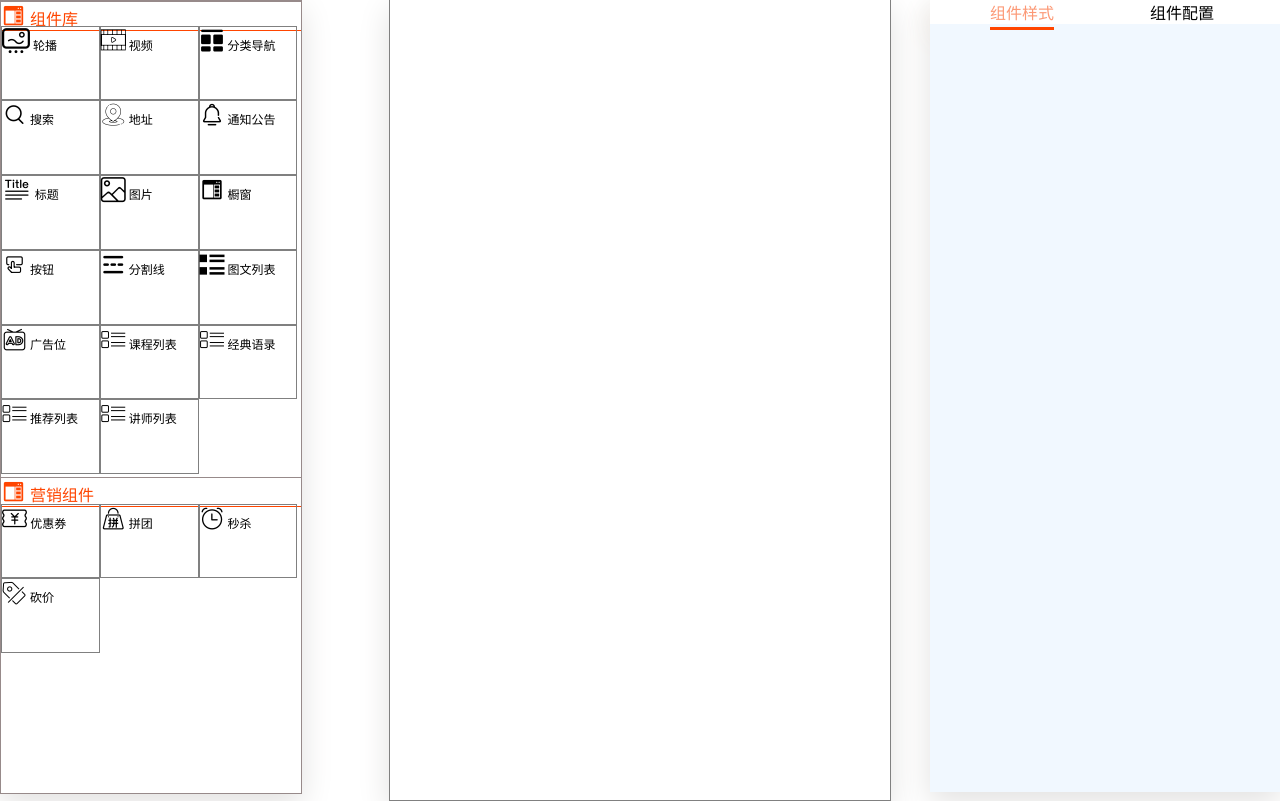
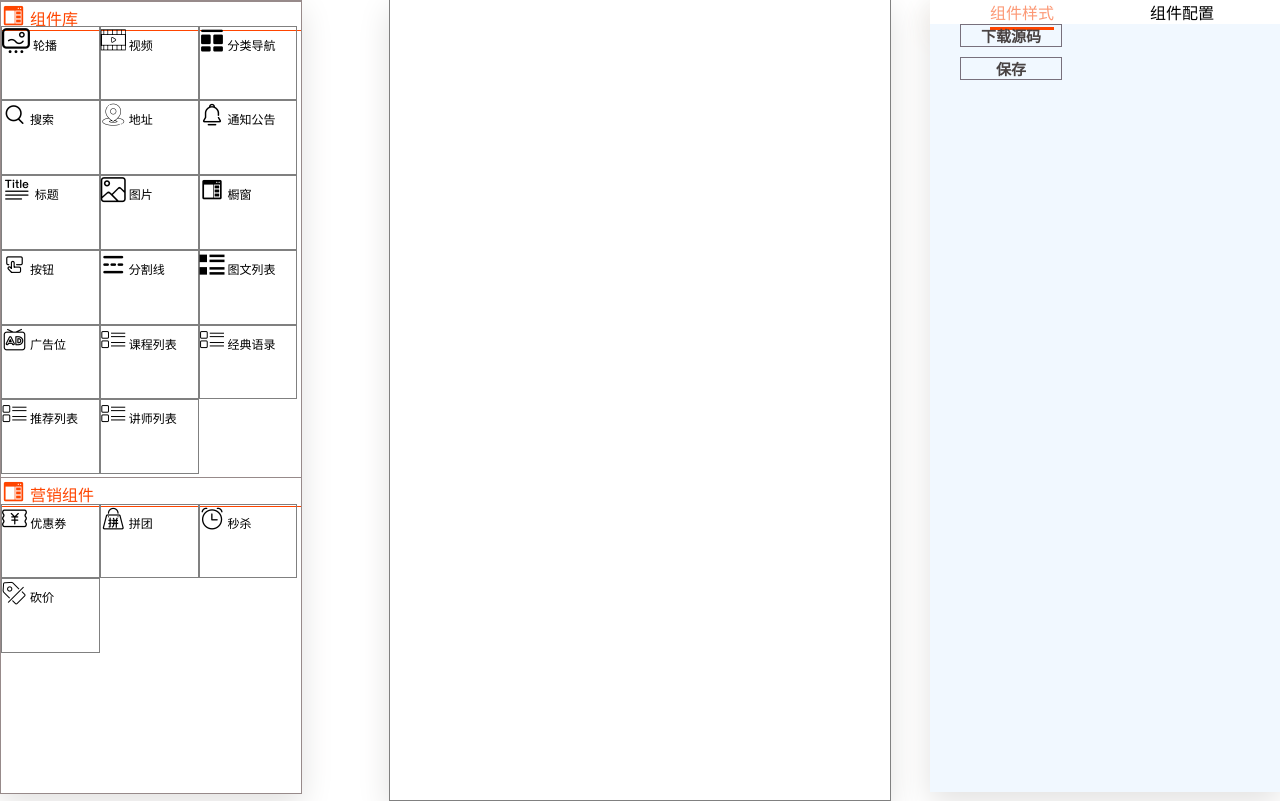
Before and after one commit to yewanting/Leaf_Frontend, a Vue app: page /home in a window 1280 px wide. Built offline with nearby package versions, Linux system fonts and the light colour scheme.

Commit message:
下载单个index.html文件

```diff
--- a/src/home/home.vue
+++ b/src/home/home.vue
@@ -173,6 +173,14 @@
             >{{item_title}}</span>
           </li>
         </ul>
+      </div>
+      <div class="saved">
+        <div @click="download_code">
+          <span>下载源码</span>
+        </div>
+         <div>
+          <span>保存</span>
+        </div>
       </div>
       <div class="right_content">
         <div>
@@ -477,7 +485,6 @@ export default {
           ],
         });
       }
-      // console.log("home",this)
 
       if (component == "搜索") {
         curlist.push({
@@ -603,6 +610,24 @@ export default {
     clicktitle(item_title) {
       this.$store.commit("TITLECHOICE", item_title);
     },
+    funcDownload(content, filename){
+    // 创建隐藏的可下载链接
+      var eleLink = document.createElement('a');
+      eleLink.download = filename;
+      eleLink.style.display = 'none';
+      // 字符内容转变成blob地址
+      var blob = new Blob([content]);
+      eleLink.href = URL.createObjectURL(blob);
+      // 触发点击
+      document.body.appendChild(eleLink);
+      eleLink.click();
+      // 然后移除
+      document.body.removeChild(eleLink);
+    },
+    download_code(){
+       var curs = document.querySelector('#mainview').outerHTML;
+       this.funcDownload(curs, 'index.html')
+    }
 
   },
 };
@@ -620,6 +645,7 @@ export default {
   box-shadow: 0px 10px 30px rgb(226, 225, 224);
   border: 1px solid rgb(151, 138, 138);
 }
+
 .left_top {
   width: 100%;
   height: 60%;
@@ -669,6 +695,7 @@ ul {
   font-size: 25px;
 }
 
+
 /* 中间手机端 */
 .mid {
   position: absolute;
@@ -715,9 +742,50 @@ ul {
 span:hover {
   cursor: pointer;
 }
+.saved{
+  color: #da8383;
+  font-weight: bold;
+  width: 100%;
+  height: 6vh;
+  background-color: rgb(241, 248, 255);
+}
+.saved div{
+  margin-left:30px ;
+  margin-bottom: 10px;
+  width:100px;
+  font-size: 15px;
+  color: #494343;
+  border: 1px solid rgb(120, 112, 124);
+  position: relative;
+  overflow: hidden;
+  text-align: center;
+}
+.saved div:hover {
+    cursor: pointer;
+    box-shadow: 1px 1px 25px 10px rgba(230, 46, 230, 0.4);
+  }
+.saved div:before {
+    content: "";
+    position: absolute;
+    top: 0;
+    left: -100%;
+    width: 100%;
+    height: 30px;
+    background: linear-gradient(
+      120deg,
+      transparent,
+      rgba(230, 46, 230, 0.4),
+      transparent
+    );
+    transition: all 650ms;
+  }
+
+.saved div:hover:before {
+    left: 100%;
+  }
 .right_content {
   width: 100%;
-  height: 96vh;
+  height: 90vh;
   background-color: rgb(241, 248, 255);
 }
 .right_content li {
```
